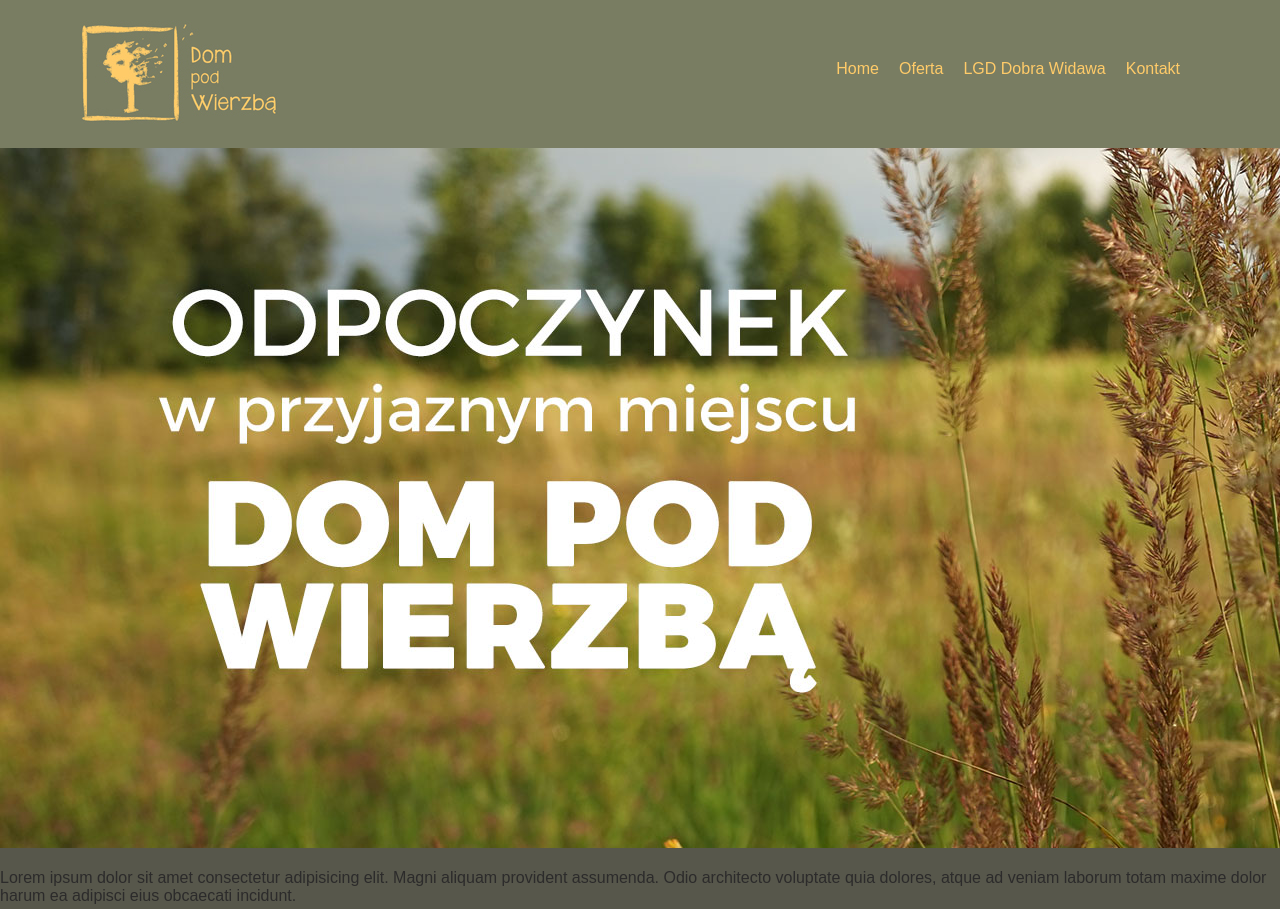
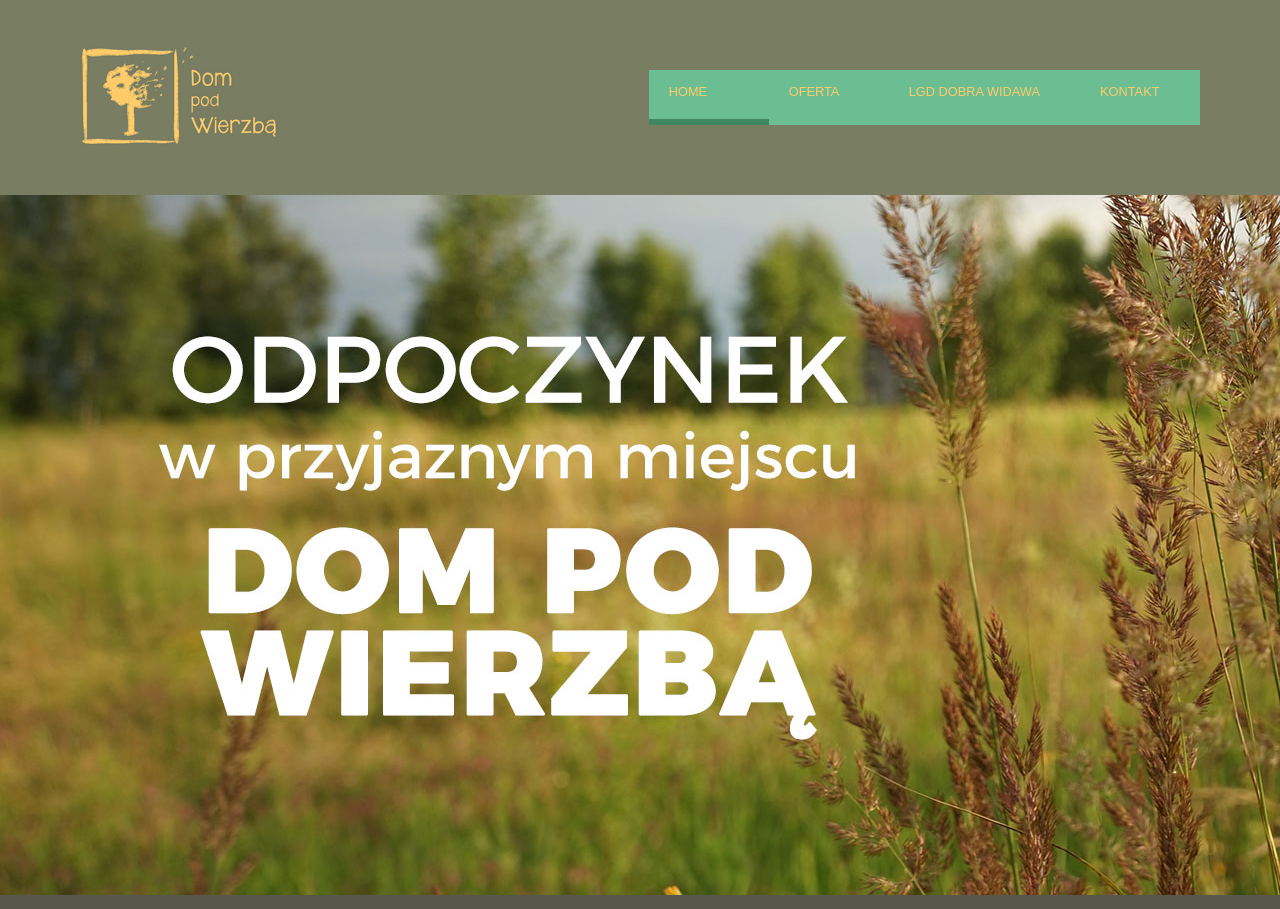
Before and after one commit to Michal-Rudy/dom-pod-wierzba-website, a website: page index.html in a window 1280 px wide. Shown: the top 909 px of the page. Drawn offline with Linux system fonts and the light colour scheme.

Commit message:
main menu animated element & drop down

```diff
--- a/index.html
+++ b/index.html
@@ -22,9 +22,34 @@
           MENU
         </button>
         <nav class="navigation navigation--js">
-          <ul>
+
+         <!--  <ul id="main">
+            <li>Home</li>
+            <li>About</li>
+            <li>Skills
+              <ul class="drop">
+                <div>
+                <li>scss</li>
+                <li>jquery</li>
+                <li>html</li>
+                </div>
+              </ul>
+            </li>
+            <li>Contact</li>
+            <div id="marker"></div>
+          </ul> -->
+
+          <ul id="main-menu-ul">
             <li><a class="navigation__link" href="index.html">Home</a></li>
-            <li><a class="navigation__link" href="#offer">Oferta</a></li>
+            <li><a class="navigation__link" href="#offer">Oferta</a>
+              <ul class="main-menu-drop">
+                <div>
+                <li>warsztaty</li>
+                <li>akupunktura</li>
+                <li>terapie</li>
+                </div>
+              </ul>
+            </li>
             <li>
               <a class="navigation__link" href="lgd-dobra-widawa.html"
                 >LGD Dobra Widawa</a
@@ -32,8 +57,10 @@
             </li>
 
             <li><a class="navigation__link" href="#contact">Kontakt</a></li>
+            <div id="main-menu-marker"></div>
+          </ul>
 
-          </ul>
+
         </nav>
       </header>
 
--- a/styles/style.css
+++ b/styles/style.css
@@ -1,35 +1,27 @@
 html {
-  box-sizing: border-box;
-}
+  box-sizing: border-box; }
 
 *, *:before, *:after {
-  box-sizing: inherit;
-}
+  box-sizing: inherit; }
 
 body {
   background: #57574b;
-  color: rgb(44, 43, 43);
+  color: #2c2b2b;
   /*display: flex;
     align-items: center;
     justify-content: center;*/
   min-height: 100vh;
-  font-family: 'Rubik', sans-serif;
-}
+  font-family: 'Rubik', sans-serif; }
 
 ul {
   list-style: outside none none;
   margin: 0;
-  padding: 0;
-}
+  padding: 0; }
 
 .navigation ul > li {
   display: block;
   float: left;
-  position: relative;
-}
-
-.main {
-}
+  position: relative; }
 
 .main-header {
   display: flex;
@@ -38,12 +30,10 @@ ul {
   justify-content: space-between;
   align-items: center;
   background: #797d62;
-  padding: 20px 80px;
-}
+  padding: 20px 80px; }
 
 .main-header__logo {
-  margin-left: 0px;
-}
+  margin-left: 0px; }
 
 .navigation {
   display: none; }
@@ -60,51 +50,142 @@ ul {
   color: #ffcb69;
   display: block;
   margin-bottom: 10px;
-  text-decoration: none;
-}
+  text-decoration: none; }
 
 .navigation__link:hover {
   color: #FFCB69; }
 
+#main-menu-ul {
+  position: relative;
+  list-style: none;
+  background: #6BBE92;
+  font-weight: 400;
+  font-size: 0;
+  text-transform: uppercase;
+  display: inline-block;
+  padding: 0;
+  margin: 50px auto; }
+  #main-menu-ul li {
+    font-size: 0.8rem;
+    display: inline-block;
+    position: relative;
+    padding: 15px 20px;
+    cursor: pointer;
+    z-index: 5;
+    min-width: 120px; }
+
+li {
+  margin: 0; }
+
+.main-menu-drop {
+  overflow: hidden;
+  list-style: none;
+  position: absolute;
+  padding: 0;
+  width: 100%;
+  left: 0;
+  top: 48px; }
+  .main-menu-drop div {
+    -webkit-transform: translate(0, -100%);
+    -moz-transform: translate(0, -100%);
+    -ms-transform: translate(0, -100%);
+    transform: translate(0, -100%);
+    -webkit-transition: all 0.5s 0.1s;
+    -moz-transition: all 0.5s 0.1s;
+    -ms-transition: all 0.5s 0.1s;
+    transition: all 0.5s 0.1s;
+    position: relative; }
+  .main-menu-drop li {
+    display: block;
+    padding: 0;
+    width: 100%;
+    background: #3E8760 !important; }
+
+#main-menu-marker {
+  height: 6px;
+  background: #3E8760 !important;
+  position: absolute;
+  bottom: 0;
+  width: 120px;
+  z-index: 2;
+  -webkit-transition: all 0.35s;
+  -moz-transition: all 0.35s;
+  -ms-transition: all 0.35s;
+  transition: all 0.35s; }
+
+#main-menu-ul li:nth-child(1):hover ul div {
+  -webkit-transform: translate(0, 0);
+  -moz-transform: translate(0, 0);
+  -ms-transform: translate(0, 0);
+  transform: translate(0, 0); }
+
+#main-menu-ul li:nth-child(1):hover ~ #main-menu-marker {
+  -webkit-transform: translate(0px, 0);
+  -moz-transform: translate(0px, 0);
+  -ms-transform: translate(0px, 0);
+  transform: translate(0px, 0); }
+
+#main-menu-ul li:nth-child(2):hover ul div {
+  -webkit-transform: translate(0, 0);
+  -moz-transform: translate(0, 0);
+  -ms-transform: translate(0, 0);
+  transform: translate(0, 0); }
+
+#main-menu-ul li:nth-child(2):hover ~ #main-menu-marker {
+  -webkit-transform: translate(120px, 0);
+  -moz-transform: translate(120px, 0);
+  -ms-transform: translate(120px, 0);
+  transform: translate(120px, 0); }
+
+#main-menu-ul li:nth-child(3):hover ul div {
+  -webkit-transform: translate(0, 0);
+  -moz-transform: translate(0, 0);
+  -ms-transform: translate(0, 0);
+  transform: translate(0, 0); }
+
+#main-menu-ul li:nth-child(3):hover ~ #main-menu-marker {
+  -webkit-transform: translate(240px, 0);
+  -moz-transform: translate(240px, 0);
+  -ms-transform: translate(240px, 0);
+  transform: translate(240px, 0); }
+
+#main-menu-ul li:nth-child(4):hover ul div {
+  -webkit-transform: translate(0, 0);
+  -moz-transform: translate(0, 0);
+  -ms-transform: translate(0, 0);
+  transform: translate(0, 0); }
+
+#main-menu-ul li:nth-child(4):hover ~ #main-menu-marker {
+  -webkit-transform: translate(360px, 0);
+  -moz-transform: translate(360px, 0);
+  -ms-transform: translate(360px, 0);
+  transform: translate(360px, 0); }
 
 .main-content {
   display: grid;
-  grid-template-columns: repeat (3, minmax(240px, 600px));
-  background: whitesmoke;
-}
+  grid-template-columns: repeat 3, minmax(240px, 600px);
+  background: whitesmoke; }
 
 .article {
-  grid-area: article;
-}
+  grid-area: article; }
 
 .aside {
   grid-area: aside;
   padding: 10px;
-  background: tomato;
-}
+  background: tomato; }
 
 .footer {
-  grid-area: footer;
-}
+  grid-area: footer; }
 
 @media screen and (min-width: 480px) {
-  .main {
+  .aside {
+    padding: 20px; } }
 
-  }
-  .aside {
-    padding: 20px;
-  }
-
-  @media screen and (min-width: 768px) {
-    .main {
-
-    }
-
+@media screen and (min-width: 480px) and (min-width: 768px) {
   .navigation {
     display: flex;
     justify-content: space-between;
     align-items: center; }
-
   .navigation__link {
     margin-right: 20px; }
   .hamburger {
@@ -115,7 +196,6 @@ ul {
     row-gap: 20px;
     column-gap: 20px; } }
 
+@media screen and (min-width: 480px) {
   .aside {
-      padding: 20px;
-    }
-}
+    padding: 20px; } }
```
Lines whose indentation alone changed are shown as unchanged.
